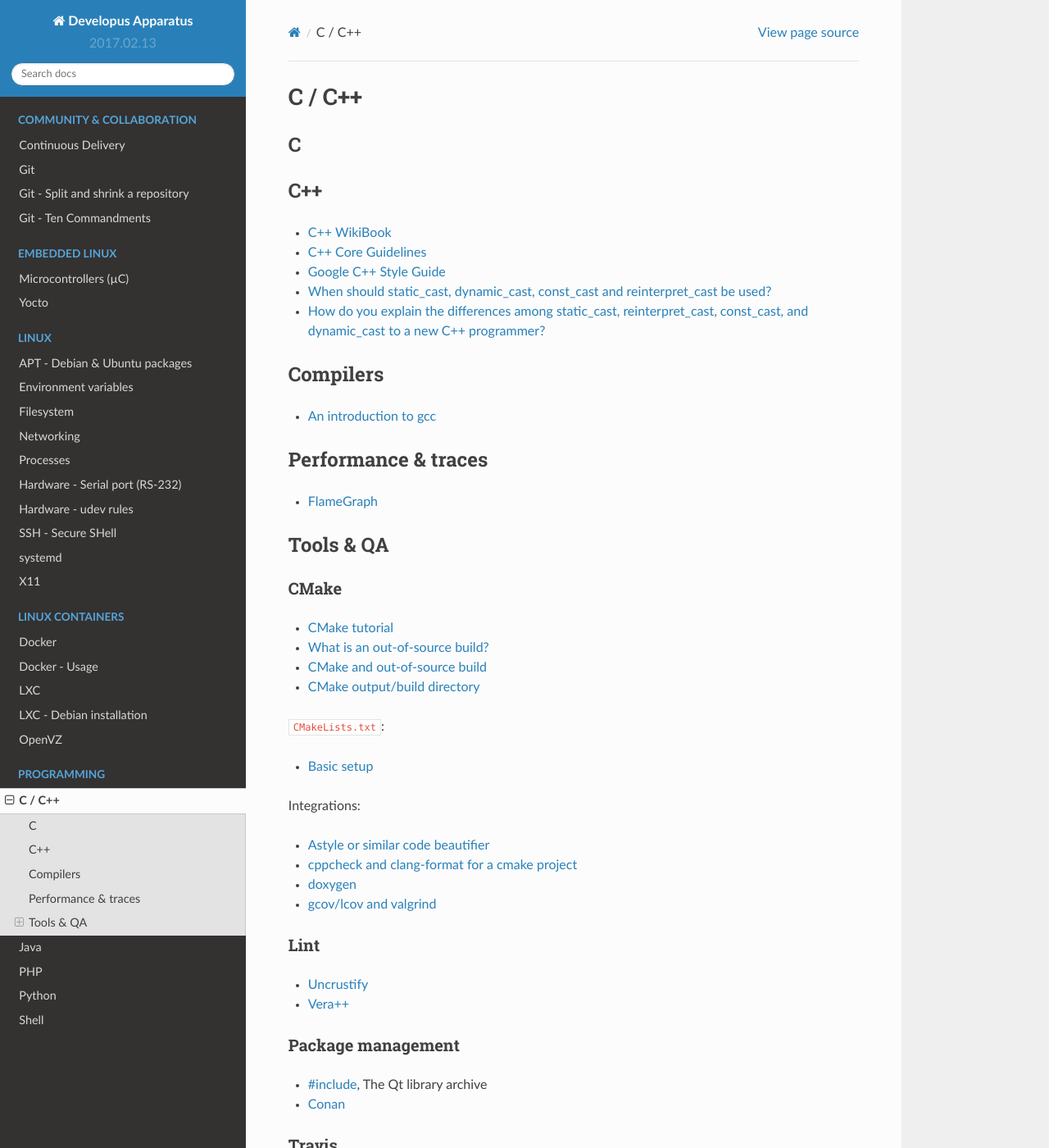
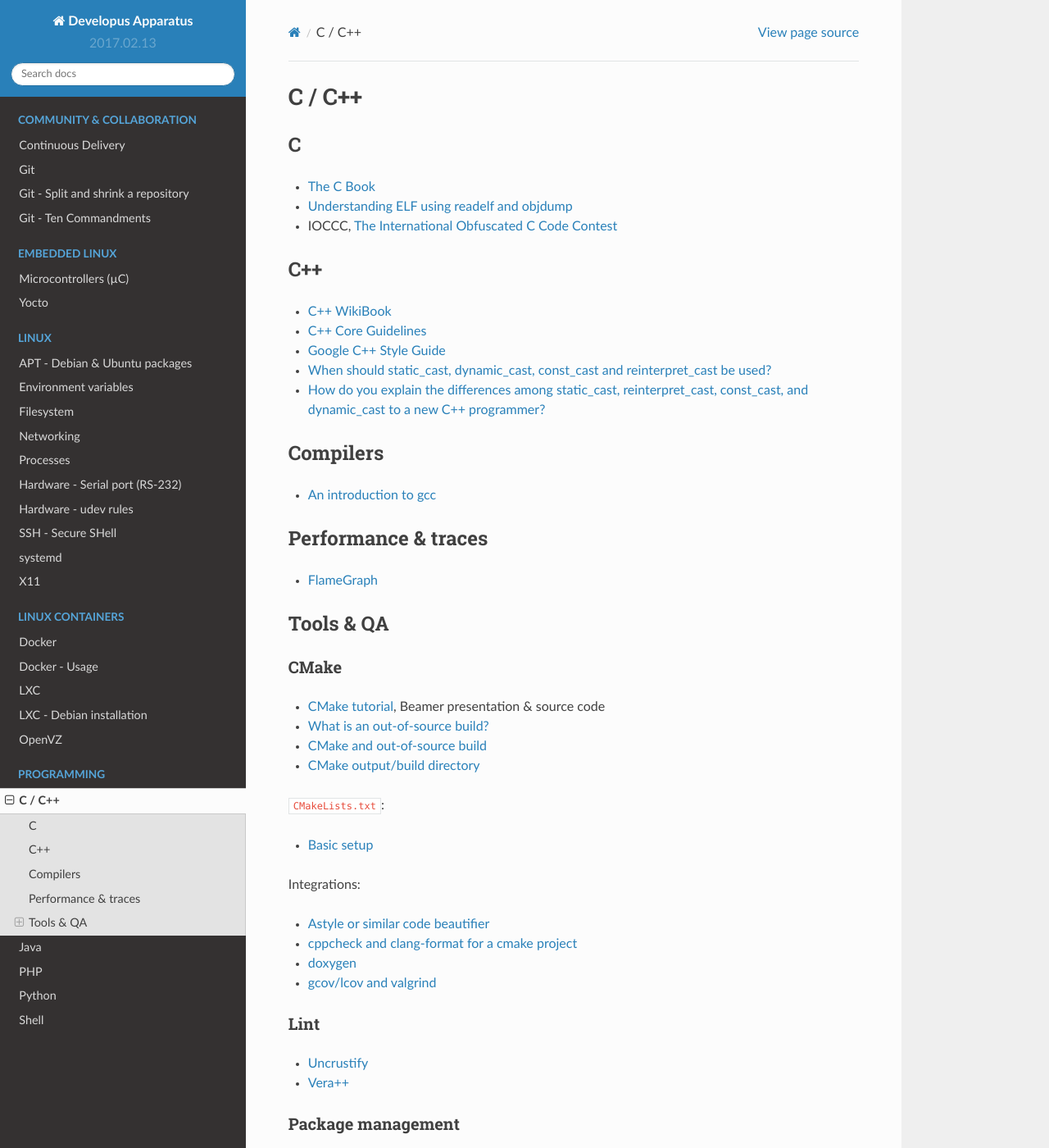
Before and after one commit to virtualtam/developus-apparatus, a Sphinx documentation site: the page built from docs/programming/c_cpp.rst, in a window 1280 px wide and 1400 px high. Shown: the whole window at 82% size. Built offline with Sphinx 7.4.7 and the Read the Docs theme 2.0.0, drawn with Linux system fonts in a browser that asks for light colours.

Commit message:
programming: update C resources
Signed-off-by: VirtualTam <virtualtam@flibidi.net>

```diff
--- a/docs/programming/c_cpp.rst
+++ b/docs/programming/c_cpp.rst
@@ -3,6 +3,11 @@
 
 C
 -
+
+* `The C Book <http://publications.gbdirect.co.uk/c_book/>`_
+* `Understanding ELF using readelf and objdump
+  <http://www.linuxforums.org/articles/understanding-elf-using-readelf-and-objdump_125.html>`_
+* IOCCC, `The International Obfuscated C Code Contest <http://ioccc.org/>`_
 
 C++
 ---
@@ -32,7 +37,7 @@
 CMake
 ~~~~~
 
-* `CMake tutorial <https://github.com/TheErk/CMake-tutorial>`_
+* `CMake tutorial <https://github.com/TheErk/CMake-tutorial>`_, Beamer presentation & source code
 * `What is an out-of-source build? <https://cmake.org/Wiki/CMake_FAQ#What_is_an_.22out-of-source.22_build.3F>`_
 * `CMake and out-of-source build <http://cprieto.com/posts/2016/10/cmake-out-of-source-build.html>`_
 * `CMake output/build directory
@@ -60,7 +65,7 @@
 Package management
 ~~~~~~~~~~~~~~~~~~
 
-* `#include <https://inqlude.org/>`_, The Qt library archive
+* `#inqlude <https://inqlude.org/>`_, The Qt library archive
 * `Conan <https://www.conan.io/>`_
 
 Travis
```
